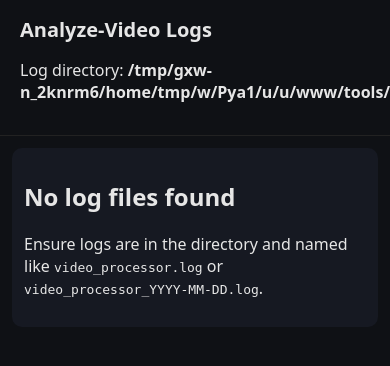
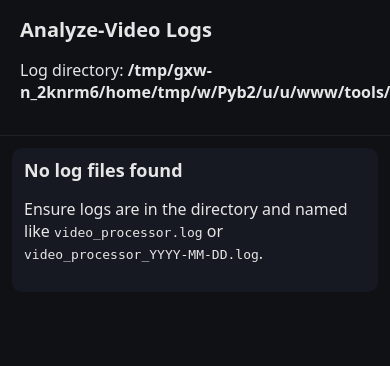
Before and after one commit to alivespirit/analyze-video, a FastAPI app: page / in a window 390 px wide; the page is wider, and only the part inside the window is pictured. Shown: the top 366 px of that part. Run offline with FastAPI, Linux system fonts and the light colour scheme.

Commit message:
fix: adjust card header styles for improved layout and readability

```diff
--- a/tools/log_dashboard/static/style.css
+++ b/tools/log_dashboard/static/style.css
@@ -8,6 +8,7 @@ header{padding:16px 20px;border-bottom:1px solid #222}
 h1{margin:0 0 8px 0;font-size:22px}
 main{max-width:1200px;margin:0 auto;padding:20px}
 .card{background:var(--card);padding:16px;border-radius:10px;margin-bottom:16px}
+.card h2{margin:0 0 8px 0;line-height:1.25}
 .grid{display:grid;grid-template-columns:repeat(auto-fit,minmax(260px,1fr));gap:16px;margin-bottom:16px}
 .days{list-style:none;padding:0;margin:0;display:grid;grid-template-columns:repeat(auto-fit,minmax(160px,1fr));gap:8px}
 .days li a{display:block;padding:10px 12px;border-radius:8px;background:#1c2130;color:var(--text);text-decoration:none}
@@ -64,6 +65,7 @@ nav a{color:#9fb0ff;text-decoration:none}
   h1{font-size:20px}
   main{padding:12px}
   .card{padding:12px}
+  .card h2{margin:0 0 6px 0;line-height:1.2;font-size:18px}
   .grid{grid-template-columns:1fr}
   .filters{flex-wrap:wrap;gap:8px}
   .filters label{flex:1 1 100%}
```
